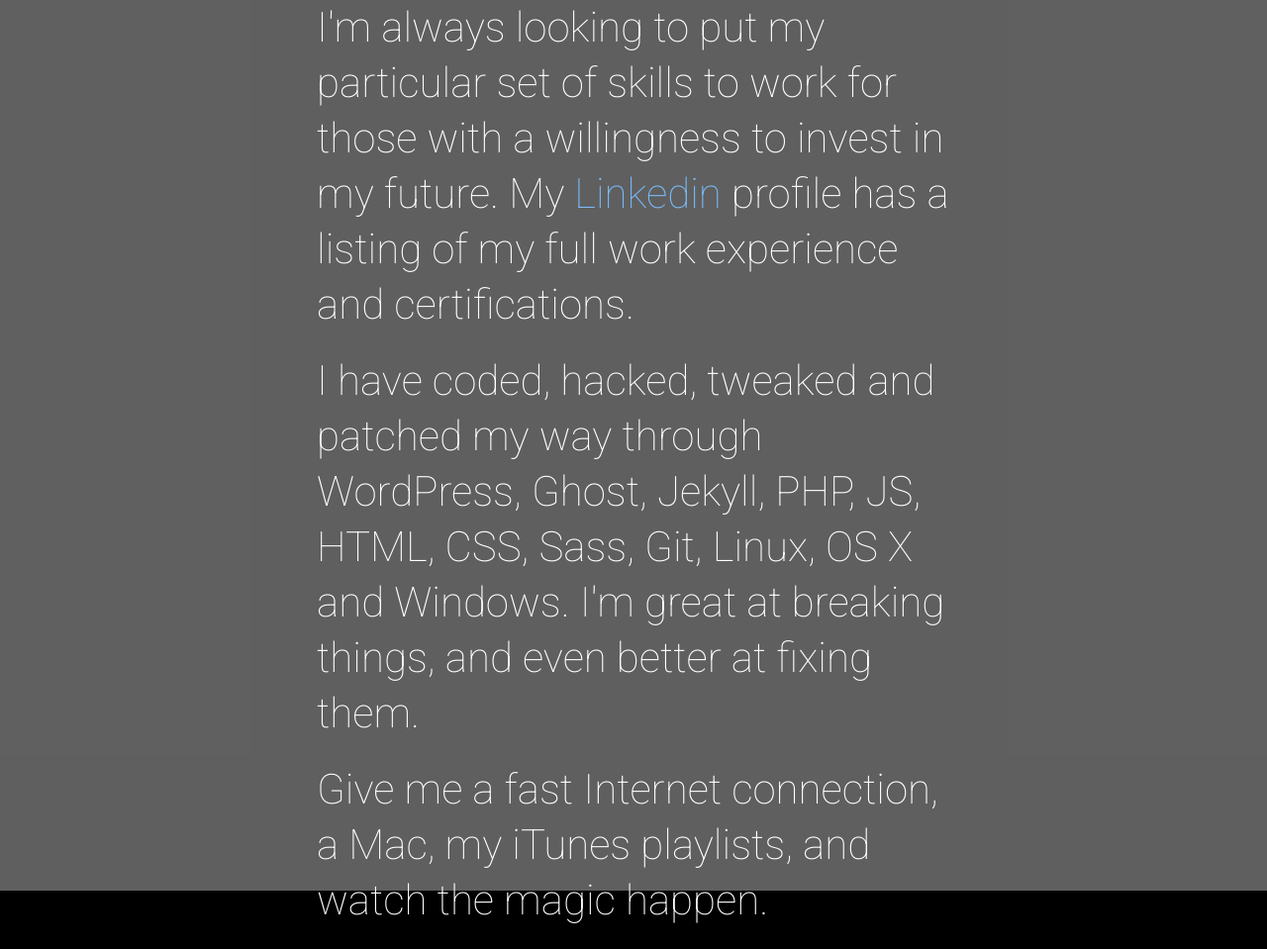
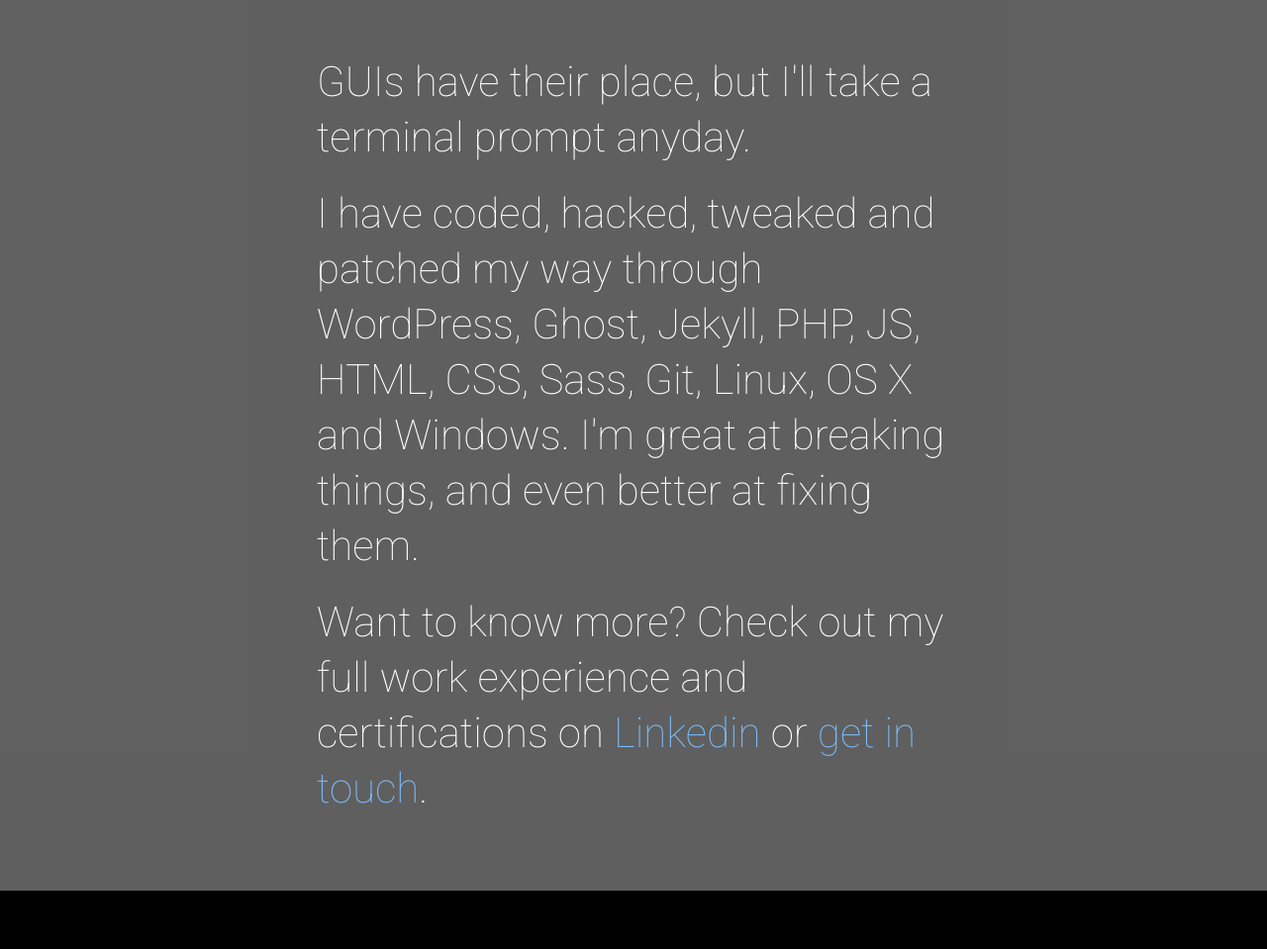
Before and after one commit to classicyuppie/classicyuppie.github.io, a Jekyll site: the page aboutme.html, which Jekyll copies as it is, in a window 1280 px wide. Shown: the whole page at 99% size. Built offline with Jekyll 4.4.1, drawn with Linux system fonts in a browser that asks for light colours; after the commit the page ends 900 px from its top, so only the background shows below that.

Commit message:
updating aboutme.html

```diff
--- a/aboutme.html
+++ b/aboutme.html
@@ -61,9 +61,9 @@
 <body>
   <section class="wrapper">
     <div>
-    <p>I'm always looking to put my particular set of skills to work for those with a willingness to invest in my future. My <a href="https://www.linkedin.com/in/classicyuppie">Linkedin</a> profile has a listing of my full work experience and certifications.</p>
+    <p>GUIs have their place, but I'll take a terminal prompt anyday.</p>
     <p>I have coded, hacked, tweaked and patched my way through WordPress, Ghost, Jekyll, PHP, JS, HTML, CSS, Sass, Git, Linux, OS X and Windows. I'm great at breaking things, and even better at fixing them.</p>
-    <p>Give me a fast Internet connection, a Mac, my iTunes playlists, and watch the magic happen.</p>
+    <p>Want to know more? Check out my full work experience and certifications on <a href="https://www.linkedin.com/in/classicyuppie">Linkedin</a> or <a href="mailto:john@classicyuppie.com">get in touch</a>.</p>
     </div>
   </section>
 </body>
```
Also changed, not shown: 3 other files.
